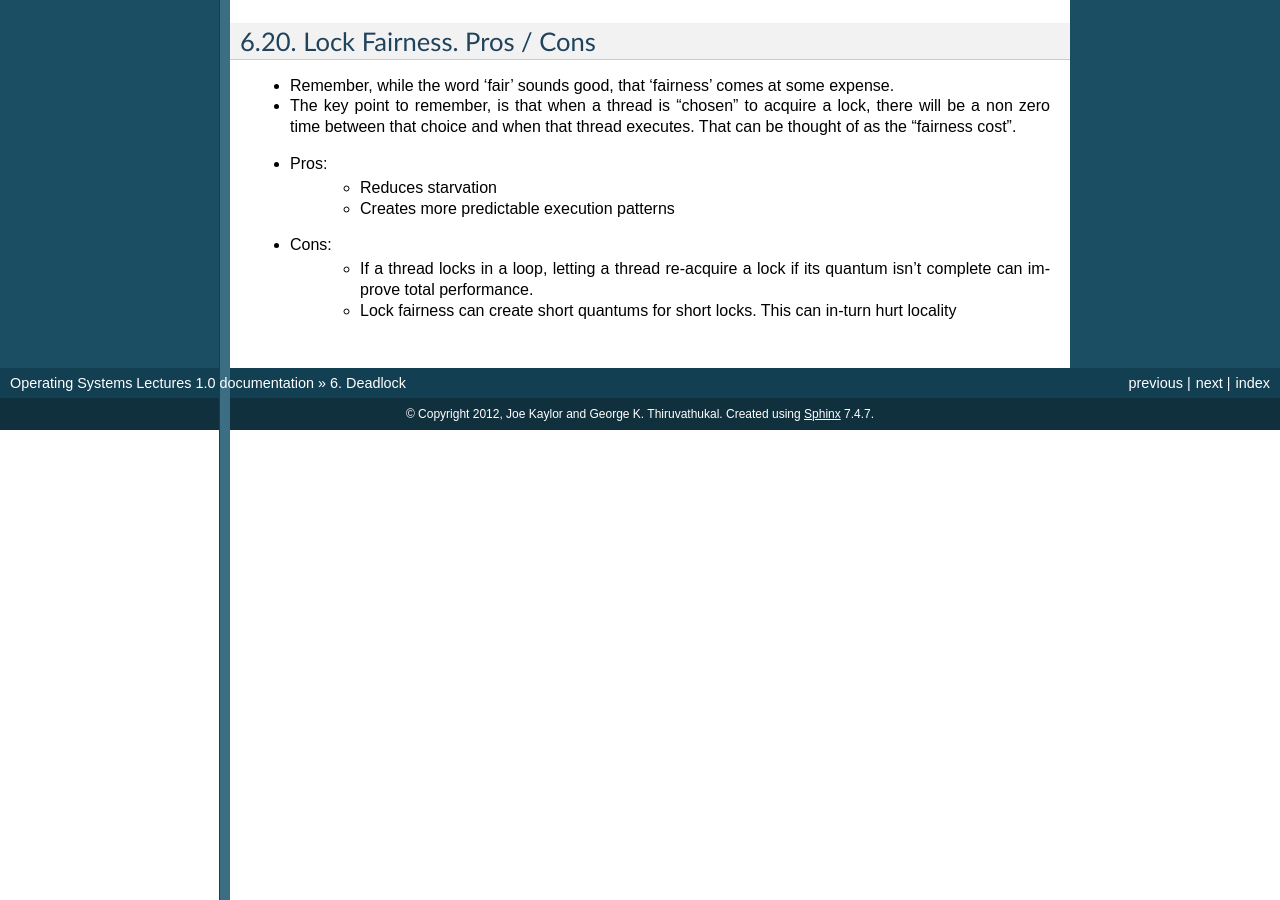
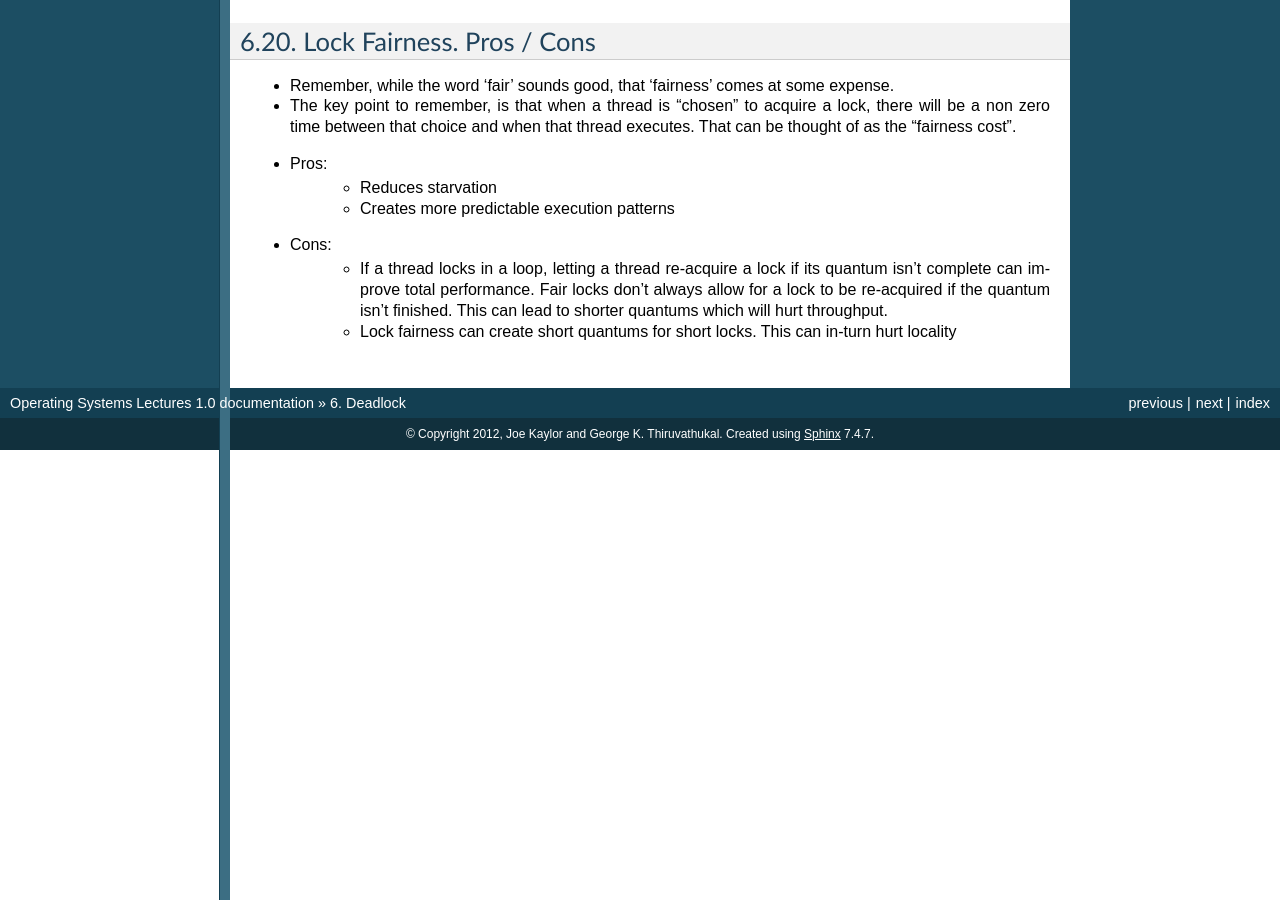
Before and after one commit to LoyolaChicagoBooks/operatingsystems, a Sphinx documentation site: the page built from source/deadlock.rst, in a window 1280 px wide and 900 px high, scrolled down 7713 px. Built offline with Sphinx 7.4.7, drawn with Linux system fonts in a browser that asks for light colours; formulas are drawn with MathJax 3.

Commit message:
cleaned up text

```diff
--- a/source/deadlock.rst
+++ b/source/deadlock.rst
@@ -388,5 +388,5 @@ Lock Fairness. Pros / Cons
 	- Reduces starvation
 	- Creates more predictable execution patterns
 - Cons:
-	- If a thread locks in a loop, letting a thread re-acquire a lock if its quantum isn't complete can improve total performance.
+	- If a thread locks in a loop, letting a thread re-acquire a lock if its quantum isn't complete can improve total performance. Fair locks don't always allow for a lock to be re-acquired if the quantum isn't finished. This can lead to shorter quantums which will hurt throughput.
 	- Lock fairness can create short quantums for short locks. This can in-turn hurt locality
```
